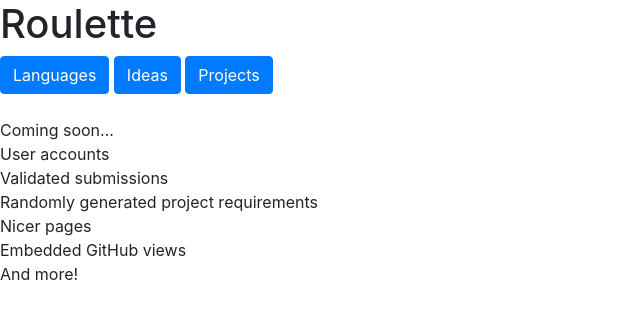
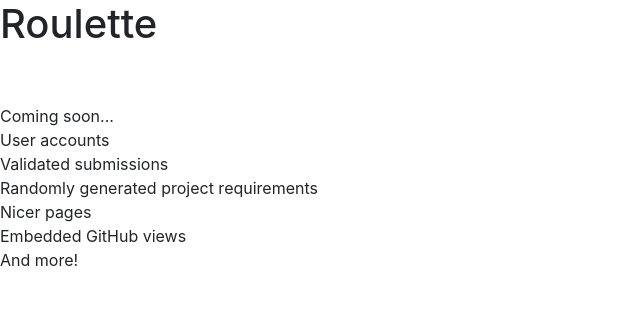
Before and after one commit to Bownairo/roulette, a Django app: page /core/ in a window 1280 px wide. Shown: the part 56-375 px from the top of the page, without its empty margins (0-640 px from the left). Run offline with Django 3.2, Linux system fonts and the light colour scheme; some libraries are stand-ins or nearby versions.

Commit message:
Remove redundant buttons on home page

```diff
--- a/roulette/core/templates/core/index.html
+++ b/roulette/core/templates/core/index.html
@@ -3,14 +3,6 @@
 {% include "core/header.html" only %}
 
 <h1>Roulette</h1>
-
-{% url 'core:languages' as languages %}
-{% url 'core:ideas' as ideas %}
-{% url 'core:projects' as projects %}
-
-{% bootstrap_button content='Languages' button_type='link' button_class='btn-primary' href=languages %}
-{% bootstrap_button content='Ideas' button_type='link' button_class='btn-primary' href=ideas %}
-{% bootstrap_button content='Projects' button_type='link' button_class='btn-primary' href=projects %}
 
 <br>
 <br>
```
